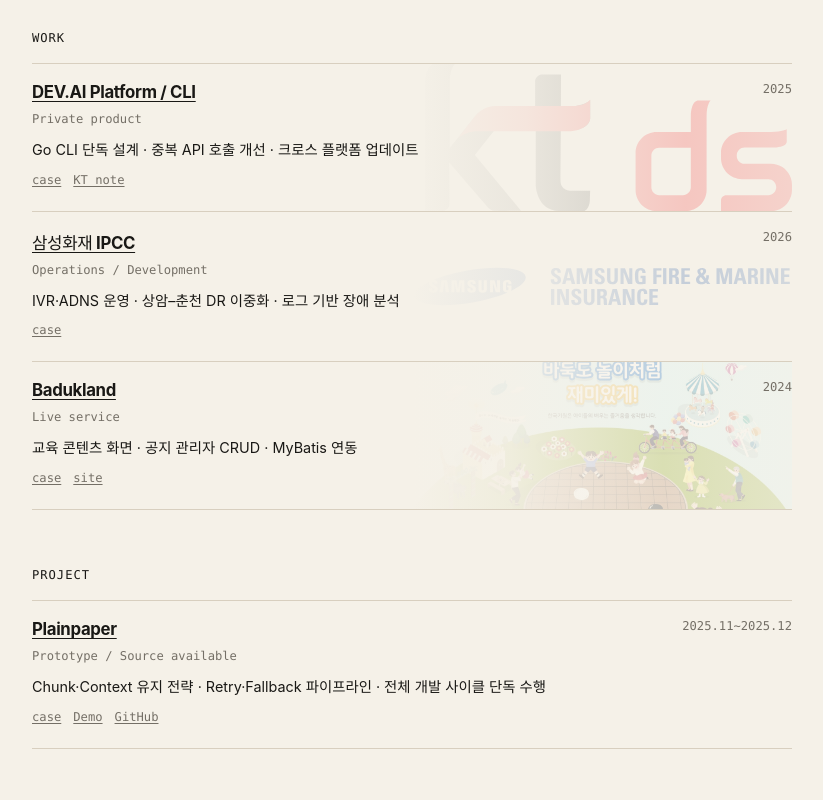
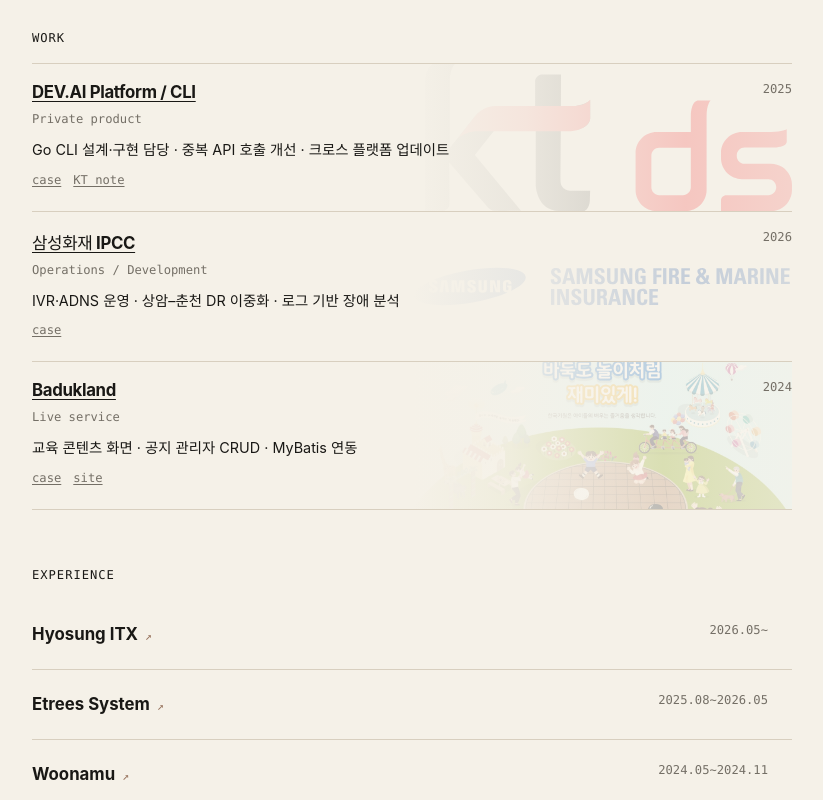
Before and after one commit to eastjin616/eastjin616.github.io, a React (Vite) app: page / in a window 1280 px wide. Shown: the part 540-1340 px from the top of the page, without its empty margins (228-1051 px from the left). Built offline with nearby package versions, Linux system fonts and the light colour scheme.

Commit message:
Clarify team contributions and remove personal sections

```diff
--- a/src/App.tsx
+++ b/src/App.tsx
@@ -94,8 +94,11 @@
       <main className="work">
         <WorkSection title="Work">{renderProjectList(workProjects)}</WorkSection>
 
+        {personalProjects.length > 0 && (
           <WorkSection title="Project">{renderProjectList(personalProjects)}</WorkSection>
+        )}
 
+        {nowBuilding.length > 0 && (
           <WorkSection title="Now Building">
             <ol className="quiet-list">
               {nowBuilding.map((item: NowItem) => (
@@ -109,6 +112,7 @@
               ))}
             </ol>
           </WorkSection>
+        )}
 
         <WorkSection title="Experience">
           <ol className="timeline">
@@ -396,23 +400,6 @@
 }
 
 function ProjectDiagram({ slug }: { slug: string }) {
-  if (slug === 'plainpaper') {
-    return (
-      <div className="case-diagram" aria-label="Plainpaper 문서 분석 흐름 개략">
-        <div className="flow-row">
-          <span className="flow-node">문서 업로드</span>
-          <span className="flow-arrow" aria-hidden="true">→</span>
-          <span className="flow-node">Chunk·Context 유지</span>
-          <span className="flow-arrow" aria-hidden="true">→</span>
-          <span className="flow-node">FastAPI·OpenAI</span>
-          <span className="flow-arrow" aria-hidden="true">→</span>
-          <span className="flow-node">요약·핵심·주의</span>
-        </div>
-        <p className="flow-note">실패 시 재시도·fallback 처리</p>
-      </div>
-    )
-  }
-
   if (slug === 'badukland') {
     return (
       <div className="case-diagram" aria-label="Badukland 요청 흐름 개략">
--- a/src/content.json
+++ b/src/content.json
@@ -5,8 +5,21 @@
     "description": "Java/Spring 웹 서비스부터 Go CLI, AI 개발 도구, 운영 시스템까지 직접 만들고 운영합니다.",
     "location": "South Korea",
     "avatar": "https://github.com/eastjin616.png",
-    "skills": ["Java", "Spring", "Go", "React", "TypeScript", "Python", "CLI", "Operations"],
-    "aiTools": ["Claude", "Codex", "Gemini"]
+    "skills": [
+      "Java",
+      "Spring",
+      "Go",
+      "React",
+      "TypeScript",
+      "Python",
+      "CLI",
+      "Operations"
+    ],
+    "aiTools": [
+      "Claude",
+      "Codex",
+      "Gemini"
+    ]
   },
   "links": {
     "email": "mailto:djseo98@naver.com",
@@ -23,10 +36,27 @@
       "period": "2024",
       "status": "Live service",
       "role": "Java/Spring 웹 서비스 개발",
-      "stack": ["Java", "Spring", "MyBatis", "JavaScript"],
-      "highlights": ["교육 콘텐츠 화면", "공지 관리자 CRUD", "MyBatis 연동"],
-      "visual": { "kind": "image", "src": "/project-art/badukland.png" },
-      "links": [{ "label": "site", "href": "https://badukland.co.kr/" }],
+      "stack": [
+        "Java",
+        "Spring",
+        "MyBatis",
+        "JavaScript"
+      ],
+      "highlights": [
+        "교육 콘텐츠 화면",
+        "공지 관리자 CRUD",
+        "MyBatis 연동"
+      ],
+      "visual": {
+        "kind": "image",
+        "src": "/project-art/badukland.png"
+      },
+      "links": [
+        {
+          "label": "site",
+          "href": "https://badukland.co.kr/"
+        }
+      ],
       "lede": "한국기원에서 운영하는 바둑 교육 플랫폼입니다. 입문자 가이드와 교육 콘텐츠를 찾는 흐름이 자연스럽게 이어지도록 화면과 운영 기능을 다듬었습니다.",
       "blocks": [
         {
@@ -59,10 +89,29 @@
       "period": "2025",
       "status": "Private product",
       "role": "DEV.AI 플랫폼 / CLI 개발",
-      "stack": ["React", "Next.js", "FastAPI", "Go", "Cobra", "Windows"],
-      "highlights": ["Go CLI 단독 설계", "중복 API 호출 개선", "크로스 플랫폼 업데이트"],
-      "visual": { "kind": "logo", "src": "/project-art/ktds.svg" },
-      "links": [{ "label": "KT note", "href": "https://app.notion.com/p/KT-2dc457fc0c6080e8910dd6e79f48c801" }],
+      "stack": [
+        "React",
+        "Next.js",
+        "FastAPI",
+        "Go",
+        "Cobra",
+        "Windows"
+      ],
+      "highlights": [
+        "Go CLI 설계·구현 담당",
+        "중복 API 호출 개선",
+        "크로스 플랫폼 업데이트"
+      ],
+      "visual": {
+        "kind": "logo",
+        "src": "/project-art/ktds.svg"
+      },
+      "links": [
+        {
+          "label": "KT note",
+          "href": "https://app.notion.com/p/KT-2dc457fc0c6080e8910dd6e79f48c801"
+        }
+      ],
       "lede": "KT DS DEV.AI 코드 어시스턴트 프로젝트입니다. AI 개발환경 설치·관리 CLI와 웹 기반 AI 코드 어시스턴트 플랫폼을 개발했습니다.",
       "blocks": [
         {
@@ -73,7 +122,7 @@
         {
           "kind": "decision",
           "title": "CLI 개발",
-          "body": "Go와 Cobra 기반으로 `devai` CLI 아키텍처와 단일 바이너리 구조를 설계했습니다. `init`, `config`, `auth`, `update`, `mcp` 서브커맨드 체계를 구현하고, 서버·로컬 버전 비교 기반 자동 업데이트와 바이너리 교체 로직을 개발했습니다. Unix re-exec와 Windows rename 방식의 플랫폼별 차이도 처리했습니다."
+          "body": "Go와 Cobra 기반으로 `devai` CLI 아키텍처 설계에 공동 참여하고 단일 바이너리 구조 구현을 담당했습니다. `init`, `config`, `auth`, `update`, `mcp` 서브커맨드 체계 구현과 서버·로컬 버전 비교 기반 자동 업데이트, 바이너리 교체 로직 개발을 담당했습니다(배포 제외). Unix re-exec와 Windows rename 방식의 플랫폼별 차이도 처리했습니다."
         },
         {
           "kind": "failure",
@@ -94,17 +143,30 @@
       "title": "삼성화재 IPCC",
       "period": "2026",
       "status": "Operations / Development",
-      "role": "콜 인프라 운영 / 개발",
-      "stack": ["Java", "Spring", "Operations", "Log tracing", "DR"],
-      "highlights": ["IVR·ADNS 운영", "상암–춘천 DR 이중화", "로그 기반 장애 분석"],
-      "visual": { "kind": "logo", "src": "/project-art/samsung-fire.svg" },
+      "role": "IVR 시나리오 개발·운영 (3인 분담)",
+      "stack": [
+        "Java",
+        "Spring",
+        "Operations",
+        "Log tracing",
+        "DR"
+      ],
+      "highlights": [
+        "IVR·ADNS 운영",
+        "상암–춘천 DR 이중화",
+        "로그 기반 장애 분석"
+      ],
+      "visual": {
+        "kind": "logo",
+        "src": "/project-art/samsung-fire.svg"
+      },
       "links": [],
-      "lede": "삼성화재 IPCC 콜센터 인프라 운영 및 개발을 수행했습니다.",
+      "lede": "삼성화재 IPCC 3인 분담 구조에서 IVR 시나리오 신규·변경 개발 및 운영을 담당했습니다.",
       "blocks": [
         {
           "kind": "constraint",
           "title": "담당 업무",
-          "body": "IVR 콜 시스템 및 ADNS 서버 개발·운영·유지보수를 담당했습니다. 콜 라우팅, 음성 응답 흐름, DNS 기반 서비스 연계가 안정적으로 동작하도록 관리했습니다."
+          "body": "3인 분담 구조에서 IVR 콜 시스템 및 ADNS 서버 개발·운영을 담당했습니다. 콜 라우팅 분기, 멘트·입력값 처리, DNS 기반 서비스 연계 정합성을 확인하고 담당 구간의 시나리오 수정과 단위테스트를 수행했습니다(설계·배포는 공동 수행)."
         },
         {
           "kind": "approach",
@@ -115,50 +177,6 @@
           "kind": "retro",
           "title": "장애 대응",
           "body": "시스템 이상 발생 시 로그와 모니터링 데이터를 기반으로 원인을 파악하고, 유관 부서와 협업하여 장애 대응 및 조치를 수행했습니다."
-        }
-      ]
-    },
-    {
-      "order": 3,
-      "category": "project",
-      "slug": "plainpaper",
-      "title": "Plainpaper",
-      "period": "2025.11~2025.12",
-      "status": "Prototype / Source available",
-      "role": "AI 문서 요약 서비스 단독 개발",
-      "stack": ["Python", "FastAPI", "OpenAI API", "React", "Next.js", "TypeScript", "Docker", "PostgreSQL"],
-      "highlights": ["Chunk·Context 유지 전략", "Retry·Fallback 파이프라인", "전체 개발 사이클 단독 수행"],
-      "visual": { "kind": "image", "src": "/project-art/plainpaper.png" },
-      "links": [
-        { "label": "Demo", "href": "https://plainpaper1.vercel.app/" },
-        { "label": "GitHub", "href": "https://github.com/eastjin616/Plainpaper" }
-      ],
-      "lede": "보험 약관·계약서·금융 문서를 업로드하면 AI가 요약·핵심 문장·주의 문장을 나누어 보여주는 문서 분석 서비스입니다.",
-      "blocks": [
-        {
-          "kind": "constraint",
-          "title": "문제 인식",
-          "body": "긴 문서를 그대로 LLM에 전달할 때 발생하는 토큰 제한과 응답 지연을 줄이면서 문맥을 유지해야 했습니다."
-        },
-        {
-          "kind": "decision",
-          "title": "해결 과정",
-          "body": "문서를 Chunk 단위로 분리하고 앞뒤 문맥을 유지하는 전략을 적용했습니다. 분석 실패에 대비해 재시도와 fallback 처리를 포함한 파이프라인을 구성했습니다."
-        },
-        {
-          "kind": "approach",
-          "title": "담당 범위",
-          "body": "요구사항 정의, FastAPI 기반 /analyze API, 프롬프트 템플릿, React·Next.js 결과 화면, 배포와 운영 테스트까지 전체 개발 사이클을 단독으로 수행했습니다."
-        },
-        {
-          "kind": "failure",
-          "title": "트러블슈팅",
-          "body": "배포 환경에서 발생한 CORS, API 경로 충돌, JWT 인증 문제를 프론트엔드와 백엔드 정책 정비 및 에러 UI 표준화로 해결했습니다."
-        },
-        {
-          "kind": "result",
-          "title": "결과",
-          "body": "분석 결과를 요약, 핵심 문장, 주의 문장으로 분리해 긴 문서의 내용을 빠르게 확인할 수 있는 흐름을 완성했습니다."
         }
       ]
     }
@@ -173,37 +191,84 @@
     {
       "year": "2026.05~",
       "name": "Hyosung ITX",
-      "summary": "삼성화재 IPCC 콜센터 인프라 운영 및 개발을 수행했습니다.",
-      "details": ["IVR 콜 시스템 및 ADNS 서버 개발·운영·유지보수", "콜 라우팅·음성 응답 흐름·DNS 기반 서비스 연계 관리", "상암–춘천 DR 이중화와 장애 시 자동 절체 체계 운영", "로그·모니터링 데이터 기반 원인 분석과 유관 부서 협업"],
-      "stack": ["Linux", "Node.js", "Java", "Spring", "DR"]
+      "summary": "3인 분담 구조에서 삼성화재 IPCC IVR 시나리오 신규·변경 개발 및 운영을 담당했습니다.",
+      "details": [
+        "담당 구간 IVR 시나리오 개발·단위테스트 및 ADNS 연계 정합성 확인",
+        "콜 라우팅 분기·멘트·입력값 처리 흐름 개선",
+        "상암–춘천 DR 이중화와 장애 시 자동 절체 체계 운영 지원",
+        "로그·모니터링 데이터 기반 원인 분석과 유관 부서 협업"
+      ],
+      "stack": [
+        "Linux",
+        "Node.js",
+        "Java",
+        "Spring",
+        "DR"
+      ]
     },
     {
       "year": "2025.08~2026.05",
       "name": "Etrees System",
       "summary": "대기업 SI 프로젝트에 파견되어 시스템 운영과 업무 지원을 수행했습니다.",
-      "details": ["Go·Cobra 기반 `devai` CLI 단독 설계 및 단일 바이너리 구조 구현", "init·config·auth·update·mcp 서브커맨드와 크로스 플랫폼 빌드", "React·Next.js 웹 UI, FastAPI AI API, SW 설계·코드 분석 에이전트 개발", "Claude Code·Cursor·MCP 기반 개발 워크플로우 자동화"],
-      "stack": ["Go", "Cobra", "React", "Next.js", "FastAPI", "Windows"]
+      "details": [
+        "Go·Cobra 기반 `devai` CLI 설계 공동 참여 및 단일 바이너리 구조 구현 담당",
+        "init·config·auth·update·mcp 서브커맨드와 크로스 플랫폼 빌드",
+        "React·Next.js 웹 UI, FastAPI AI API, SW 설계·코드 분석 에이전트 개발",
+        "Claude Code·Cursor·MCP 기반 개발 워크플로우 자동화"
+      ],
+      "stack": [
+        "Go",
+        "Cobra",
+        "React",
+        "Next.js",
+        "FastAPI",
+        "Windows"
+      ]
     },
     {
       "year": "2024.05~2024.11",
       "name": "Woonamu",
       "summary": "바둑랜드 웹 사이트 개발을 수행했습니다. 바둑 입문용 콘텐츠와 교육 메뉴를 제공하는 한국기원 교육 플랫폼의 화면과 관리 기능을 개발했습니다.",
-      "details": ["바둑 입문자 가이드·교육 콘텐츠 하위 메뉴 페이지", "공지사항 관리자 페이지 CRUD 기본 기능"],
-      "stack": ["Java", "Spring", "MyBatis", "JavaScript"]
+      "details": [
+        "바둑 입문자 가이드·교육 콘텐츠 하위 메뉴 페이지",
+        "공지사항 관리자 페이지 CRUD 기본 기능"
+      ],
+      "stack": [
+        "Java",
+        "Spring",
+        "MyBatis",
+        "JavaScript"
+      ]
     },
     {
       "year": "2022.11~2024.03",
       "name": "SK hynix",
       "summary": "반도체 공정 중 디퓨전(Diffusion) 영역에서 웨이퍼 표면에 얇은 막을 증착하는 업무를 수행했습니다.",
-      "details": ["반도체 공정 Data/FDC/MES 시스템 운영 지원", "장비 연계 데이터 모니터링", "시스템 이상 발생 시 원인 파악 및 유관부서 협업을 통한 조치"],
-      "stack": ["Diffusion", "Data/FDC", "MES"]
+      "details": [
+        "반도체 공정 Data/FDC/MES 시스템 운영 지원",
+        "장비 연계 데이터 모니터링",
+        "시스템 이상 발생 시 원인 파악 및 유관부서 협업을 통한 조치"
+      ],
+      "stack": [
+        "Diffusion",
+        "Data/FDC",
+        "MES"
+      ]
     },
     {
       "year": "2021.07~2022.10",
       "name": "LG Display",
       "summary": "반도체·디스플레이 제조라인용 CDA 유틸리티 설비를 운전하고 유지보수했습니다.",
-      "details": ["압축기·냉각기·흡착식 건조기 운전 및 유지보수", "압력·온도 등 실시간 운전 데이터를 MES 및 설비 모니터링 시스템으로 관리", "이상 징후 발생 시 원인 파악 및 대응"],
-      "stack": ["CDA", "MES", "설비 모니터링"]
+      "details": [
+        "압축기·냉각기·흡착식 건조기 운전 및 유지보수",
+        "압력·온도 등 실시간 운전 데이터를 MES 및 설비 모니터링 시스템으로 관리",
+        "이상 징후 발생 시 원인 파악 및 대응"
+      ],
+      "stack": [
+        "CDA",
+        "MES",
+        "설비 모니터링"
+      ]
     }
   ],
   "training": [
@@ -211,24 +276,66 @@
       "name": "KH 정보교육원",
       "period": "2024.11~2025.05",
       "summary": "Java·Spring과 Oracle 기반 웹/백엔드 개발자 양성과정",
-      "stack": ["Java", "Spring", "Oracle", "Servlet/JSP", "MyBatis", "React"],
-      "details": ["Java와 Spring Framework 기반 서버 애플리케이션 개발", "Oracle SQL 데이터베이스 설계와 MyBatis 연동", "Servlet/JSP·JavaScript·React 기반 웹 UI 구현", "공공데이터 API를 활용한 팀 프로젝트 설계·개발·배포"],
+      "stack": [
+        "Java",
+        "Spring",
+        "Oracle",
+        "Servlet/JSP",
+        "MyBatis",
+        "React"
+      ],
+      "details": [
+        "Java와 Spring Framework 기반 서버 애플리케이션 개발",
+        "Oracle SQL 데이터베이스 설계와 MyBatis 연동",
+        "Servlet/JSP·JavaScript·React 기반 웹 UI 구현",
+        "공공데이터 API를 활용한 팀 프로젝트 설계·개발·배포"
+      ],
       "projects": [
         {
           "title": "ThreeStars",
           "period": "2025.04~2025.05",
           "summary": "KH Academy 구성원 간 실시간 소통을 위한 WebSocket 기반 사내 웹 채팅 서비스입니다.",
-          "stack": ["Java", "Spring Boot", "WebSocket", "JWT", "Oracle"],
-          "highlights": ["WebSocket JWT 인증 구조", "이미지·파일 전송", "프론트·백엔드 흐름 조율"],
-          "links": [{ "label": "GitHub", "href": "https://github.com/kyh0576/threeStar" }]
+          "stack": [
+            "Java",
+            "Spring Boot",
+            "WebSocket",
+            "JWT",
+            "Oracle"
+          ],
+          "highlights": [
+            "WebSocket JWT 인증 구조",
+            "이미지·파일 전송",
+            "프론트·백엔드 흐름 조율"
+          ],
+          "links": [
+            {
+              "label": "GitHub",
+              "href": "https://github.com/kyh0576/threeStar"
+            }
+          ]
         },
         {
           "title": "this.서고",
           "period": "2025.02~2025.04",
           "summary": "사용자 취향 기반 도서 추천과 상세 정보를 제공하는 웹 서비스로, 팀 조장을 맡았습니다.",
-          "stack": ["Java", "JSP/Servlet", "Oracle", "Ehcache", "JavaScript"],
-          "highlights": ["Ehcache API 응답 캐싱", "ISBN 데이터 전달 규칙", "팀 일정·개발 흐름 총괄"],
-          "links": [{ "label": "GitHub", "href": "https://github.com/eastjin616/this.library" }]
+          "stack": [
+            "Java",
+            "JSP/Servlet",
+            "Oracle",
+            "Ehcache",
+            "JavaScript"
+          ],
+          "highlights": [
+            "Ehcache API 응답 캐싱",
+            "ISBN 데이터 전달 규칙",
+            "팀 일정·개발 흐름 총괄"
+          ],
+          "links": [
+            {
+              "label": "GitHub",
+              "href": "https://github.com/eastjin616/this.library"
+            }
+          ]
         }
       ]
     },
@@ -236,8 +343,20 @@
       "name": "팀 스파르타",
       "period": "2024.12~2025.03",
       "summary": "Python·OCR·LLM·RAG 기반 AI 서비스 엔지니어링 트랙",
-      "stack": ["Python", "OCR", "OpenAI API", "LangChain", "RAG", "Prompt Engineering"],
-      "details": ["Python 기반 데이터 처리와 AI 서비스 개발", "OCR·LLM·OpenAI API를 활용한 자동화 실습", "프롬프트 설계와 LangChain 기반 RAG 파이프라인 구현", "AI 서비스 기획부터 설계·구현·배포까지 전체 흐름 경험"],
+      "stack": [
+        "Python",
+        "OCR",
+        "OpenAI API",
+        "LangChain",
+        "RAG",
+        "Prompt Engineering"
+      ],
+      "details": [
+        "Python 기반 데이터 처리와 AI 서비스 개발",
+        "OCR·LLM·OpenAI API를 활용한 자동화 실습",
+        "프롬프트 설계와 LangChain 기반 RAG 파이프라인 구현",
+        "AI 서비스 기획부터 설계·구현·배포까지 전체 흐름 경험"
+      ],
       "projects": []
     }
   ],
@@ -268,14 +387,5 @@
       "summary": "IM1"
     }
   ],
-  "nowBuilding": [
-    {
-      "name": "Act AD",
-      "status": "개발중"
-    },
-    {
-      "name": "Zoomagochi CLI",
-      "status": "개발중"
-    }
-  ]
+  "nowBuilding": []
 }
--- a/src/resume-content.ts
+++ b/src/resume-content.ts
@@ -20,14 +20,14 @@
     ],
   },
   timeline: [
-    { role: '시스템 개발·운영', company: '효성ITX', period: '2026.05 - 현재', title: '삼성화재 IPCC 콜센터 인프라 운영 및 개발' },
+    { role: '시스템 개발·운영', company: '효성ITX', period: '2026.05 - 현재', title: '삼성화재 IPCC IVR 시나리오 개발·운영 (3인 분담)' },
     { role: 'CLI 설계·개발', company: '이트리즈시스템', period: '2026.01 - 2026.05', title: 'KT DS DEV.AI CODE CLI 개발' },
     { role: '웹·API 개발', company: '이트리즈시스템', period: '2025.08 - 2025.12', title: 'KT DS DEV.AI 플랫폼 개발' },
     { role: '웹 서비스 개발', company: '우나무', period: '2024.05 - 2024.11', title: '한국기원 바둑랜드 프로젝트' },
   ],
   projects: [
-    { slug: 'samsung-ipcc', title: '삼성화재 IPCC 콜센터\n인프라 운영 및 개발', company: '효성ITX', period: '2026.05 - 현재', role: '시스템 개발·운영', stack: ['Linux / Node.js / Java / Spring', 'Tomcat'], summary: '삼성화재 IPCC 콜센터의 IVR와 ADNS 시스템을 개발·운영하고 있습니다. 콜 라우팅과 음성 응답 흐름, DNS 기반 서비스 연계를 관리하며 장애 발생 시 로그와 처리 데이터를 바탕으로 원인을 분석하고 대응합니다.', sections: [{ title: '[IVR · ADNS 시스템 운영 및 유지보수]', bullets: ['IVR 콜 시스템과 ADNS 서버 개발 · 운영 · 유지보수', '콜 라우팅, 음성 응답 흐름, DNS 기반 서비스 연계 관리', 'Linux · Tomcat 환경의 프로그램 반영, 재기동, 오류 확인 절차 수행'] }, { title: '[DR 이중화 환경 및 장애 대응]', bullets: ['상암-춘천 DR 이중화 환경과 장애 시 절체 체계 운영', '로그 · 모니터링 데이터 기반 장애 원인 분석', '유관부서 협업을 통한 장애 조치 및 결과 확인'] }] },
-    { slug: 'devai-cli', title: 'KT DS DEV.AI CODE\nCLI 개발', company: '이트리즈시스템', period: '2026.01 - 2026.05', role: 'CLI 설계·개발', stack: ['Go / Cobra / Bubble Tea'], summary: '개발환경의 설치, 인증, 설정, 업데이트 과정을 표준화하기 위한 DEV.AI CODE CLI를 단독으로 설계·개발했습니다. 운영체제와 개발환경이 달라도 동일한 흐름으로 도구를 사용할 수 있도록 설치와 실행 과정을 구성했습니다.', sections: [{ title: '[CLI 아키텍처와 개발환경 자동화]', bullets: ['Go · Cobra 기반 단일 바이너리 CLI 구조를 설계하고 전체 기능 구현', 'init / config / auth / update / mcp 서브커맨드 체계 설계', '서버-로컬 버전 비교 기반 업데이트와 운영체제별 바이너리 교체 로직 구현'] }, { title: '[크로스 플랫폼과 터미널 UI 구현]', bullets: ['macOS · Linux · Windows 크로스 플랫폼 빌드 및 실행 이슈 해결', 'Bubble Tea · Lip Gloss 기반 진행 상태, 확인, 모델 선택 UI 구성', 'Claude Code · Cursor와 MCP 기반 도구 연동을 실무에 적용'] }] },
+    { slug: 'samsung-ipcc', title: '삼성화재 IPCC IVR 시나리오\n개발·운영 (3인 분담)', company: '효성ITX', period: '2026.05 - 현재', role: '시스템 개발·운영', stack: ['Linux / Node.js / Java / Spring', 'Tomcat'], summary: '삼성화재 IPCC 3인 분담 구조에서 IVR 시나리오 신규·변경 개발 및 운영을 담당하고 있습니다. 담당 구간의 콜 라우팅 분기와 음성 응답 흐름, ADNS 연계 정합성을 확인하며 장애 발생 시 로그와 처리 데이터를 바탕으로 원인을 분석하고 대응합니다.', sections: [{ title: '[IVR 시나리오 개발 및 운영]', bullets: ['담당 구간 IVR 시나리오 개발 · 단위테스트 · 운영 대응 (설계·배포는 공동 수행)', '콜 라우팅 분기, 멘트·입력값 처리, DNS 기반 서비스 연계 정합성 확인', 'Linux · Tomcat 환경의 프로그램 반영, 재기동, 오류 확인 절차 수행'] }, { title: '[DR 이중화 환경 및 장애 대응]', bullets: ['상암-춘천 DR 이중화 환경과 장애 시 절체 체계 운영 지원', '로그 · 모니터링 데이터 기반 장애 원인 분석', '유관부서 협업을 통한 장애 조치 및 결과 확인'] }] },
+    { slug: 'devai-cli', title: 'KT DS DEV.AI CODE\nCLI 개발', company: '이트리즈시스템', period: '2026.01 - 2026.05', role: 'CLI 설계·개발', stack: ['Go / Cobra / Bubble Tea'], summary: '개발환경의 설치, 인증, 설정, 업데이트 과정을 표준화하기 위한 DEV.AI CODE CLI 개발에 참여했습니다. 설계는 공동 참여하고 서브커맨드·자동 업데이트·크로스 빌드·TUI 구현을 담당했습니다(배포 제외).', sections: [{ title: '[CLI 아키텍처와 개발환경 자동화]', bullets: ['Go · Cobra 기반 단일 바이너리 CLI 구조 설계 공동 참여 및 구현 담당', 'init / config / auth / update / mcp 서브커맨드 체계 구현 담당', '서버-로컬 버전 비교 기반 업데이트와 운영체제별 바이너리 교체 로직 구현'] }, { title: '[크로스 플랫폼과 터미널 UI 구현]', bullets: ['macOS · Linux · Windows 크로스 플랫폼 빌드 및 실행 이슈 해결', 'Bubble Tea · Lip Gloss 기반 진행 상태, 확인, 모델 선택 UI 구성', 'Claude Code · Cursor와 MCP 기반 도구 연동을 실무에 적용'] }] },
     { slug: 'devai-platform', title: 'KT DS DEV.AI\n플랫폼 개발', company: '이트리즈시스템', period: '2025.08 - 2025.12', role: '웹·API 개발', stack: ['React / Next.js / TypeScript', 'Python / FastAPI / PostgreSQL'], summary: 'KT DS 개발자의 설계와 코드 분석 업무를 지원하는 AI 코드 어시스턴트 플랫폼 고도화 프로젝트입니다. 프론트엔드부터 AI API 연동, 결과 확인 흐름까지 사용자 관점에서 기능을 개발했습니다.', sections: [{ title: '[웹 UI와 AI API 기반 서비스 개발]', bullets: ['React · Next.js 기반 웹 UI 개발 및 기능별 컴포넌트 구조 개선', 'Python · FastAPI 기반 AI API 구현과 프론트엔드 연동', 'SW 설계 · 코드 분석 에이전트의 실행 및 결과 확인 흐름 개발'] }, { title: '[코드 분석 이력 화면과 검증 흐름 개선]', bullets: ['코드 분석 이력 화면에 무한 스크롤 적용', '초기 로딩 시 필요한 데이터만 우선 조회하도록 화면 흐름 조정', '초기 진입 속도 약 40% 개선 및 반복 확인이 필요한 API 테스트 자동화 구축'] }] },
     { slug: 'badukland', title: '한국기원 바둑랜드\n프로젝트', company: '우나무', period: '2024.05 - 2024.11', role: '웹 서비스 개발', stack: ['Java / Spring / MyBatis / Oracle', 'JSP / JavaScript / Jenkins / AWS'], summary: '한국기원 공식 바둑 콘텐츠 플랫폼 구축 프로젝트입니다. 바둑 입문자와 교육 수강자를 위한 콘텐츠 화면을 개발하고, 운영에 필요한 공지사항 관리자 기능을 구현했습니다.', sections: [{ title: '[콘텐츠 페이지 및 관리자 기능 개발]', bullets: ['바둑 입문 가이드와 교육 콘텐츠의 하위 메뉴 구조 및 화면 개발', '공지사항 등록 · 수정 · 삭제 · 조회가 가능한 관리자 CRUD 기능 구현', 'Java · Spring · MyBatis 기반 기능 개발 및 Oracle 데이터 처리 로직 작성'] }, { title: '[서비스 운영 흐름 경험]', bullets: ['Jenkins 기반 배포 흐름과 AWS EC2 · RDS 운영 환경 경험', '화면, 백엔드, 데이터베이스가 연결되는 웹 서비스 흐름을 직접 구현'] }] },
   ] satisfies ResumeProject[],
```
Lines whose indentation alone changed are shown as unchanged.
